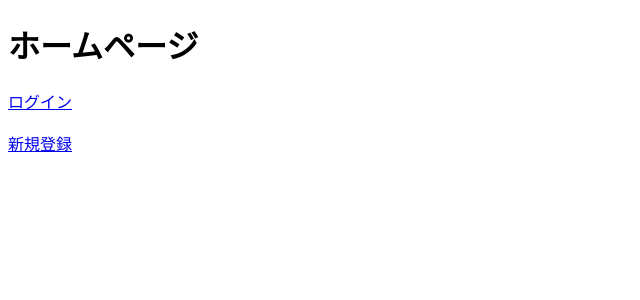
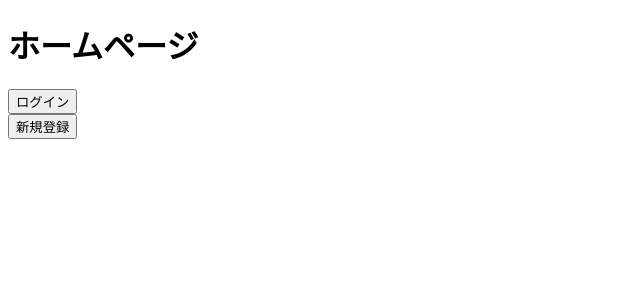
Before and after one commit to maixp089/aikotoba, a React (Vite) app in the folder frontend/: page / in a window 1280 px wide. Shown: the top 300 px of the page, without its empty margins (0-640 px from the left). Built offline with nearby package versions, Linux system fonts and the light colour scheme.

Commit message:
add: ログイン、新規登録ボタン

```diff
--- a/frontend/src/pages/Home.tsx
+++ b/frontend/src/pages/Home.tsx
@@ -1,13 +1,11 @@
-import { Link } from "react-router-dom";
+import { ToLogin, ToNewAccount } from "../components";
 
 const Home = () => {
   return (
     <div>
       <h1>ホームページ</h1>
-      <Link to={"/login"}>ログイン</Link>
-      <br />
-      <br />
-      <Link to={"/newaccount"}>新規登録</Link>
+      <ToLogin />
+      <ToNewAccount />
     </div>
   );
 };
```
